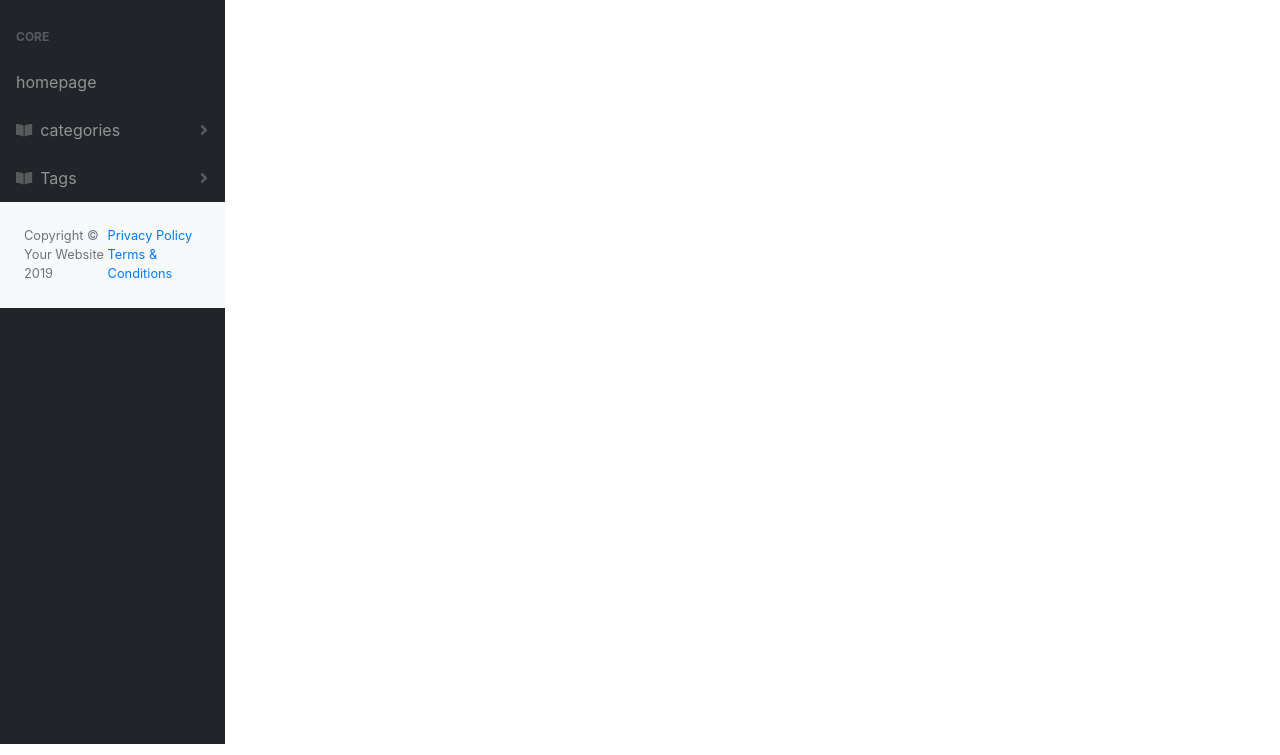
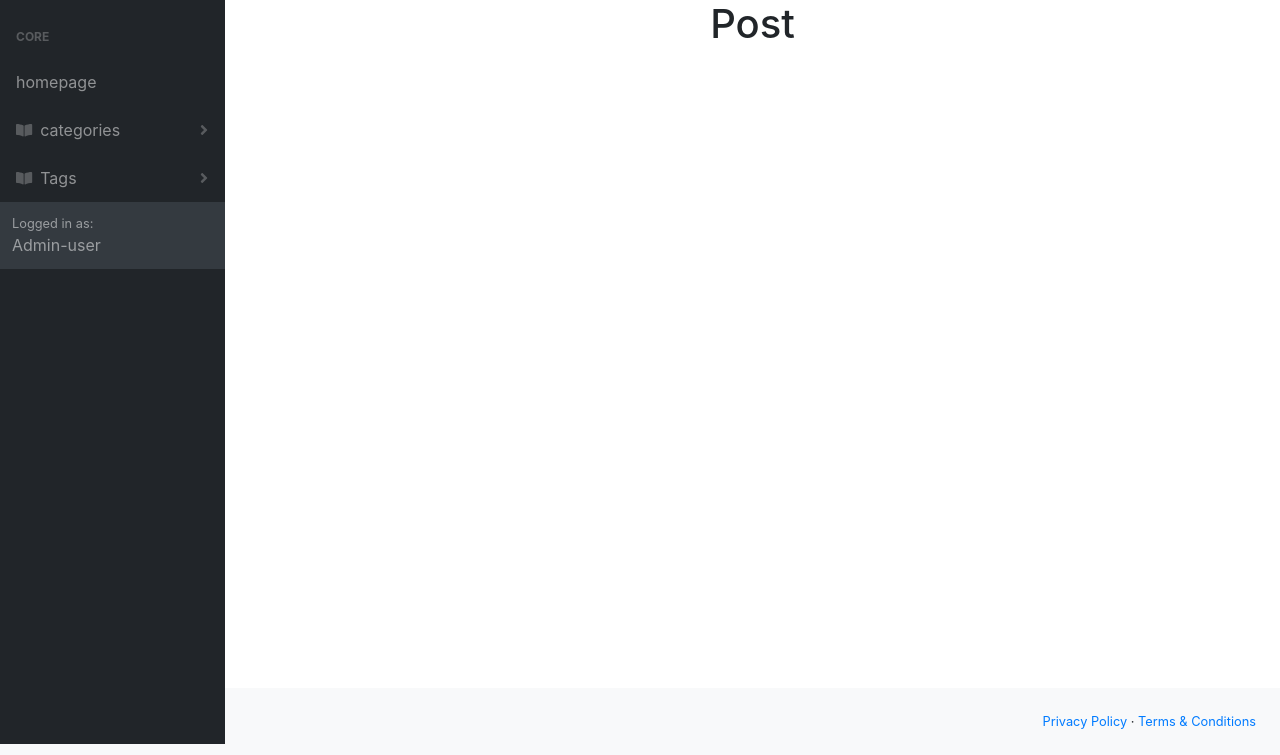
Before and after one commit to emads3/django-blog, a Django app: page /app/admin/ in a window 1280 px wide. Shown: the part 56-811 px from the top of the page. Run offline with Django 3.2, Linux system fonts and the light colour scheme; data that the repository does not hold is empty; some libraries are stand-ins or nearby versions.

Commit message:
fix errors

```diff
--- a/djangoApp/models.py
+++ b/djangoApp/models.py
@@ -58,5 +58,5 @@ class subscribe(models.Model):
 
 class PostRates(models.Model):
 	post_id = models.ForeignKey(Post, on_delete = models.CASCADE)
-	user_id = models.ForeignKey(User, on_delete = models.CASCADE)
+	user_id = models.ForeignKey(User , on_delete = models.DO_NOTHING)
 	rate = models.IntegerField(null=False)
--- a/djangoApp/views.py
+++ b/djangoApp/views.py
@@ -56,11 +56,13 @@ def searchForPost(request):
 
 
 def admin(request):
+	latest_post_list = Post.objects.order_by('-post_date')[:6]
 	all_categories=Categories.objects.all()
 	all_tags=Tags.objects.all()
 	sub_cat=Categories.objects.filter(userId=request.user.id)
-	context={'all_categories':all_categories , 'all_tags':all_tags , 'sub_cat':sub_cat}
-	return render(request,'djangoApp/adminpanel.html/',context)
+	context={'all_categories':all_categories , 'all_tags':all_tags , 'sub_cat':sub_cat ,
+	          'latest_post_list' : latest_post_list }
+	return render(request,'djangoApp/homepage.html/',context)
 
 def home(request):
 	latest_post_list = Post.objects.order_by('-post_date')[:5]
--- a/templates/djangoApp/adminpanel.html
+++ b/templates/djangoApp/adminpanel.html
@@ -83,4 +83,35 @@
 
 
 
+ <div id="layoutSidenav_content">
+                <main>
+                    <div class="container-fluid">
+                     <h1 class="text-center mb-3">Post</h1>
+                            {%if latest_post_list%}
+                                {%for post in latest_post_list%}
+
+                                       <center><a href="{% url 'showpost' post.id %}"> {{ post.post_title}} </a></center>
+                                        <center>
+                                            <a href="{% url 'showpost' post.id %}">
+                                            <img src="{{ post.post_image.url }}" width="450px" height="350px">
+                                            </a>
+                                        </center>
+                                        <br>
+                                        <!-- <p class="lead">{{ post.post_text }}</p>                                 -->
+                                        <center><p class="lead">{{ post.post_date }}</p></center>
+                                       <!--  <a href="likes" class="btn btn-primary btn-sm">Like</a>
+                                        <a href="" class="btn btn-primary btn-sm">Dislike</a>
+                                        <span class="badge badge-success float-right">Dislikes</span>
+                                        <span class="badge badge-success float-right">Likes</span> -->
+                                        <hr>
+                                {%endfor%}
+                            {%endif%}
+                    </div>
+                </main>
+            </div>
+
+
+
+
+
 {% endblock %}
--- a/templates/djangoApp/forbiden_words_table.html
+++ b/templates/djangoApp/forbiden_words_table.html
@@ -44,7 +44,7 @@
                                     {% for category in all_categories %}
                                  <li><a class="nav-link" href="{% url 'categorypage' category.cat_name %}" >{{category.cat_name }} </a>
 
-                                 <form method="POST" action="/app/home/{{category.id}}">
+                                 <form method="POST" action="/app/home/{{category.cat_id}}">
 
                                 {% csrf_token %}
                                 {% if category in sub_cat %}
--- a/templates/djangoApp/homepage.html
+++ b/templates/djangoApp/homepage.html
@@ -49,7 +49,7 @@
                                     {% for category in all_categories %}
                                  <li><a class="nav-link" href="{% url 'categorypage' category.cat_name %}" >{{category.cat_name }} </a>
 
-                                 <form method="POST" action="/app/home/{{category.id}}">
+                                 <form method="POST" action="/app/home/{{category.cat_id}}">
 
                                 {% csrf_token %}
                                 {% if category in sub_cat %}
--- a/templates/djangoApp/posts_table.html
+++ b/templates/djangoApp/posts_table.html
@@ -43,7 +43,7 @@
                                     {% for category in all_categories %}
                                  <li><a class="nav-link" href="{% url 'categorypage' category.cat_name %}" >{{category.cat_name }} </a>
 
-                                 <form method="POST" action="/app/home/{{category.id}}">
+                                 <form method="POST" action="/app/home/{{category.cat_id}}">
 
                                 {% csrf_token %}
                                 {% if category in sub_cat %}
--- a/templates/djangoApp/showpost.html
+++ b/templates/djangoApp/showpost.html
@@ -43,7 +43,7 @@
                                     {% for category in all_categories %}
                                  <li><a class="nav-link" href="{% url 'categorypage' category.cat_name %}" >{{category.cat_name }} </a>
 
-                                 <form method="POST" action="/app/home/{{category.id}}">
+                                 <form method="POST" action="/app/home/{{category.cat_id}}">
 
                                 {% csrf_token %}
                                 {% if category in sub_cat %}
--- a/templates/djangoApp/users_table.html
+++ b/templates/djangoApp/users_table.html
@@ -42,7 +42,7 @@
                                     {% for category in all_categories %}
                                  <li><a class="nav-link" href="{% url 'categorypage' category.cat_name %}" >{{category.cat_name }} </a>
 
-                                 <form method="POST" action="/app/home/{{category.id}}">
+                                 <form method="POST" action="/app/home/{{category.cat_id}}">
 
                                 {% csrf_token %}
                                 {% if category in sub_cat %}
```
Also changed, not shown: djangoApp/migrations/0007_auto_20200228_1503.py (added), djangoApp/migrations/0008_auto_20200228_1516.py (added).
